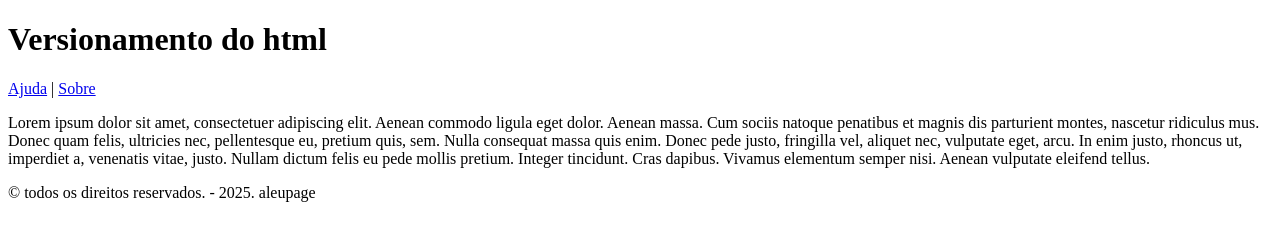
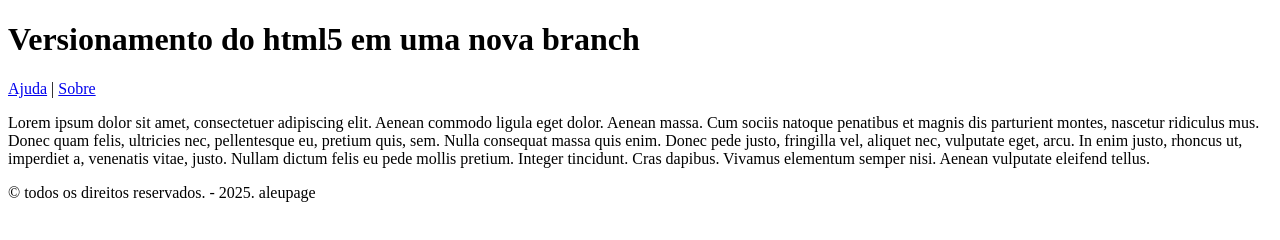
Before and after one commit to aleupms/front-end-1TDSPB-aula1-1sem, a plain HTML site: page index.html in a window 1280 px wide. Drawn offline with Linux system fonts and the light colour scheme.

Commit message:
titulo principal alterado

```diff
--- a/index.html
+++ b/index.html
@@ -28,7 +28,7 @@ Quando um DOCTYPE está ausente ou é inválido, o navegador entra em "quirks mo
 	</head>
 	<body>
 		<header>
-			<h1>Versionamento do html</h1>
+			<h1>Versionamento do html5 em uma nova branch</h1>
 			<nav>
 				<a href="#">Ajuda</a> |
 				<a href="#">Sobre</a>
```
